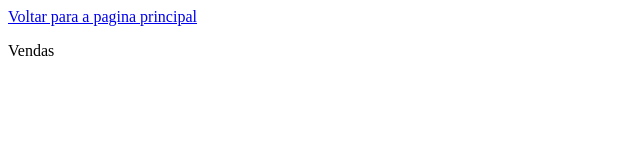
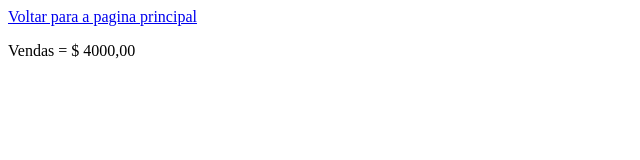
Before and after one commit to cyncavalcanti/CursonelioAlves, a plain HTML site: page vendas.html in a window 1280 px wide. Shown: the full height of the page, 0-640 px from the left. Drawn offline with Linux system fonts and the light colour scheme.

Commit message:
acrescentado valor vendas

```diff
--- a/vendas.html
+++ b/vendas.html
@@ -8,6 +8,6 @@
 </head>
 <body>
     <a href="index.html"> Voltar para a pagina principal</a>
-    <p>Vendas</p>
+    <p>Vendas = $ 4000,00</p>
 </body>
 </html>
```
